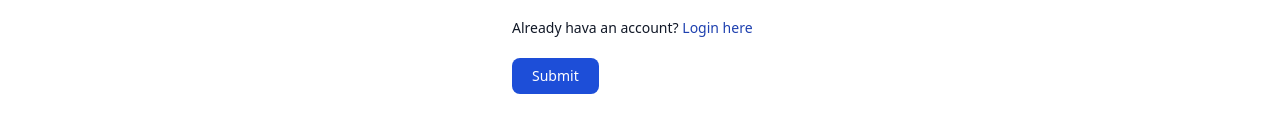
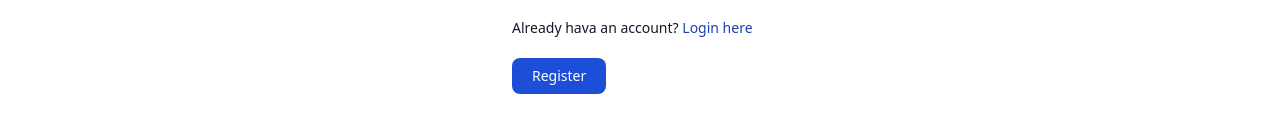
Before and after one commit to gowthamazmeera09/workboard-frontend, a React (Create React App) app: page /Sigup in a window 1280 px wide. Shown: the part 562-694 px from the top of the page. Built offline with nearby package versions, Linux system fonts and the light colour scheme.

Commit message:
vbufhbvyfbvfdvydf

```diff
--- a/src/pages/Sigup.jsx
+++ b/src/pages/Sigup.jsx
@@ -4,7 +4,7 @@
 import { Link, useNavigate } from 'react-router-dom';
 
 
-function Signup() {
+function Sigup() {
   const [formData, setFormData] = useState({
     username: '',
     email: '',
@@ -47,8 +47,8 @@
       setSuccess(response.data.success);
       Navigate('/Verificationpage')
       setError('');
-    } catch (err) {
-      setError(err.response?.data?.error || 'Something went wrong');
+    } catch (error) {
+      console.error(error)
       setSuccess('');
     }
   };
@@ -86,57 +86,10 @@
       </div>
 
 
-      <button type="submit" class="text-white bg-blue-700 hover:bg-blue-800 mx-16 focus:ring-4 focus:outline-none focus:ring-blue-300 font-medium rounded-lg text-sm w-small sm:w-auto px-5 py-2 text-center dark:bg-blue-600 dark:hover:bg-blue-700 dark:focus:ring-blue-800">Submit</button>
+      <button type="submit" class="text-white bg-blue-700 hover:bg-blue-800 mx-16 focus:ring-4 focus:outline-none focus:ring-blue-300 font-medium rounded-lg text-sm w-small sm:w-auto px-5 py-2 text-center dark:bg-blue-600 dark:hover:bg-blue-700 dark:focus:ring-blue-800">Register</button>
     </form>
-    {/* <form onSubmit={handleSubmit}>
-      <div>
-        <label>Username:</label>
-        <input
-          type="text"
-          name="username"
-          value={formData.username}
-          onChange={handleChange}
-          required
-        />
-      </div>
-      <div>
-        <label>Email:</label>
-        <input
-          type="email"
-          name="email"
-          value={formData.email}
-          onChange={handleChange}
-          required
-        />
-      </div>
-      <div>
-        <label>Password:</label>
-        <input
-          type="password"
-          name="password"
-          value={formData.password}
-          onChange={handleChange}
-          required
-        />
-      </div>
-      <div>
-        <label>Phone Number:</label>
-        <input
-          type="text"
-          name="phonenumber"
-          value={formData.phonenumber}
-          onChange={handleChange}
-          required
-        />
-      </div>
-      <div>
-        <label>Profile Image:</label>
-        <input type="file" onChange={handleImageChange} />
-      </div>
-      <button type="submit">Register</button>
-    </form> */}
   </div>
   );
 }
 
-export default Signup;
+export default Sigup;
```
